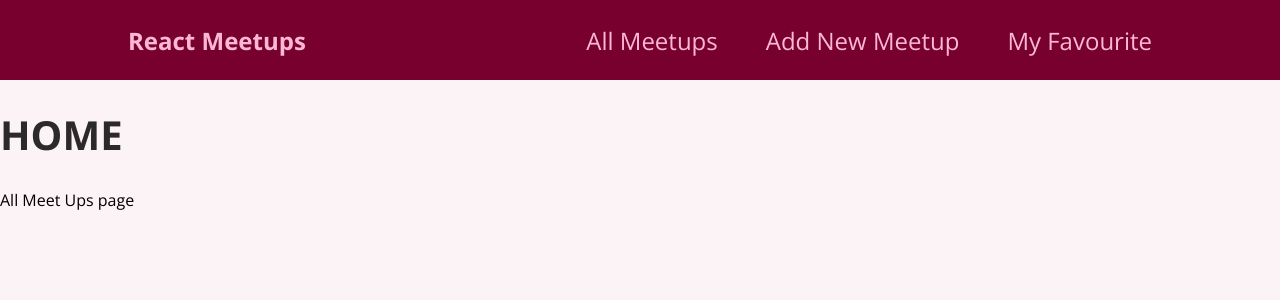
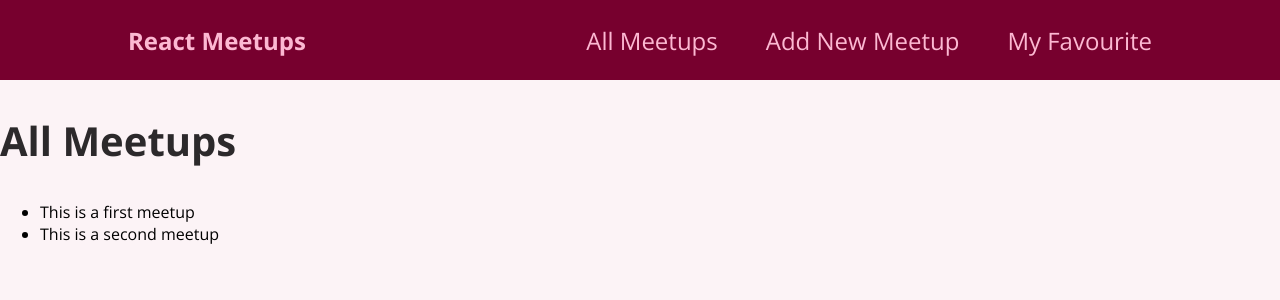
Before and after one commit to afolabiopakunle/react-003, a React (Create React App) app: page / in a window 1280 px wide. Shown: the top 300 px of the page. Built offline with nearby package versions, Linux system fonts and the light colour scheme.

Commit message:
list added

```diff
--- a/src/pages/AllMeetUps.js
+++ b/src/pages/AllMeetUps.js
@@ -1,9 +1,36 @@
 import React from 'react';
+const DUMMY_DATA = [
+  {
+    id: 'm1',
+    title: 'This is a first meetup',
+    image:
+      'https://upload.wikimedia.org/wikipedia/commons/thumb/d/d3/Stadtbild_M%C3%BCnchen.jpg/2560px-Stadtbild_M%C3%BCnchen.jpg',
+    address: 'Meetupstreet 5, 12345 Meetup City',
+    description:
+      'This is a first, amazing meetup which you definitely should not miss. It will be a lot of fun!',
+  },
+  {
+    id: 'm2',
+    title: 'This is a second meetup',
+    image:
+      'https://upload.wikimedia.org/wikipedia/commons/thumb/d/d3/Stadtbild_M%C3%BCnchen.jpg/2560px-Stadtbild_M%C3%BCnchen.jpg',
+    address: 'Meetupstreet 5, 12345 Meetup City',
+    description:
+      'This is a first, amazing meetup which you definitely should not miss. It will be a lot of fun!',
+  },
+];
 
 function AllMeetUps() {
-  return <div>
-    <h1>HOME</h1>
-    All Meet Ups page</div>
+  return (
+  <section>
+    <h1>All Meetups</h1>
+    <ul>
+    {DUMMY_DATA.map(meetup => {
+      return (
+      <li key={meetup.id}>{meetup.title}</li>)
+    })}
+    </ul>
+    </section>)
 }
 
 export default AllMeetUps;
```
